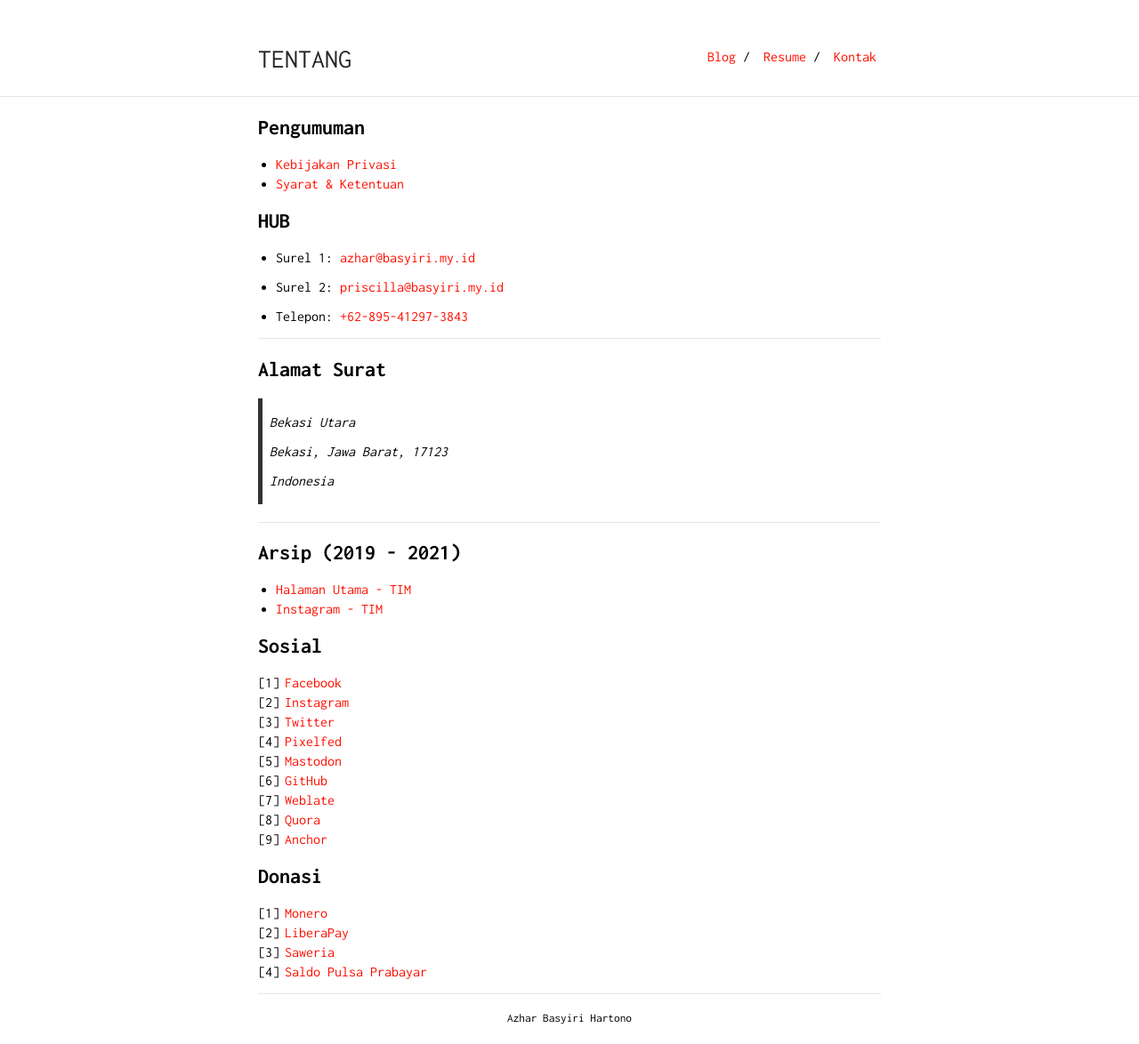
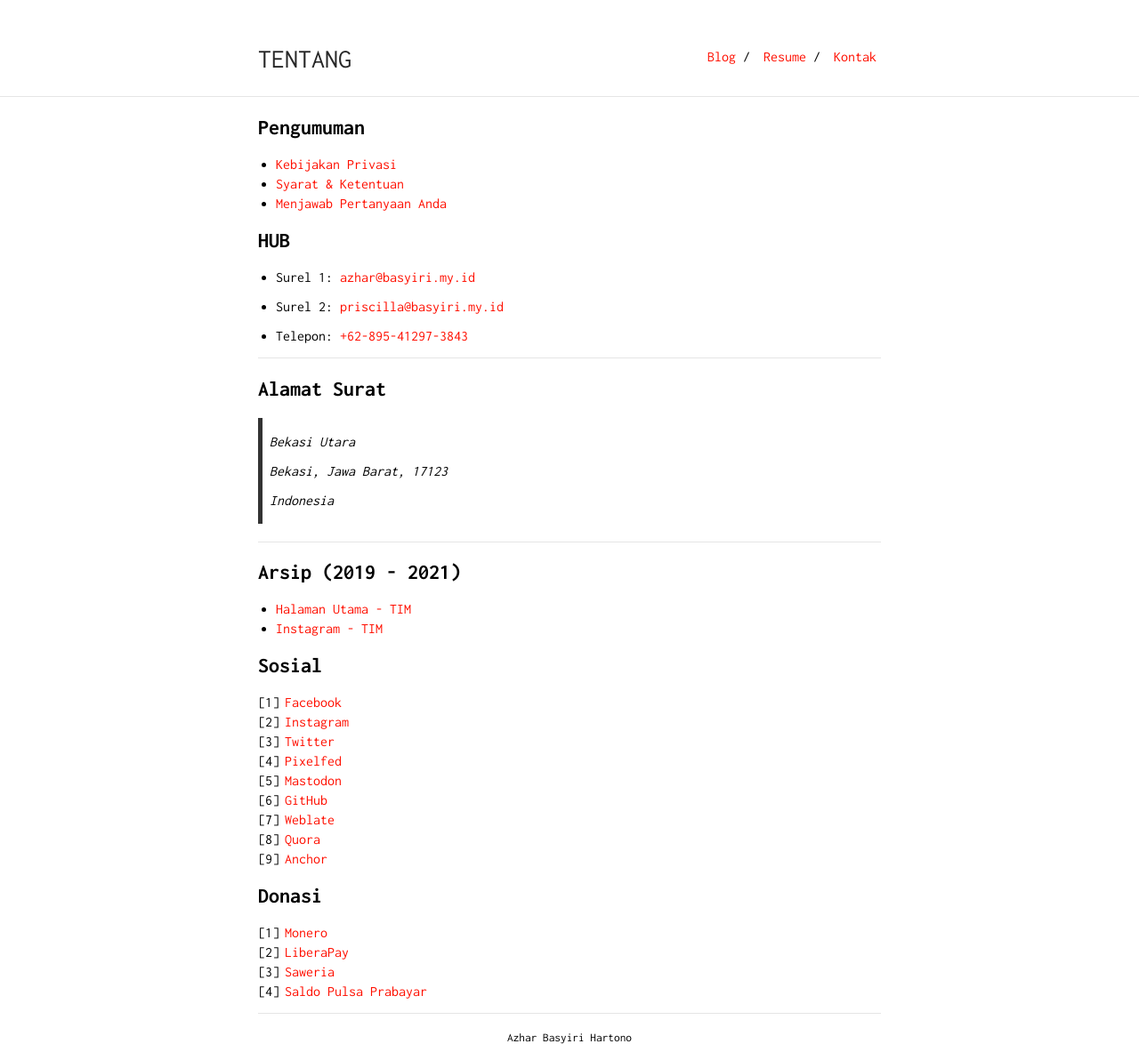
Before and after one commit to intrapegasus/id, a Jekyll site: the page built from kontak.md, in a window 1280 px wide. Shown: the whole page at 89% size. Built offline with Jekyll 4.4.1, drawn with Linux system fonts in a browser that asks for light colours; our own code applies the rules of GitHub Pages for plain Markdown files; before the commit the page ends 1152 px from its top, so only the background shows below that.

Commit message:
Update kontak.md

```diff
--- a/kontak.md
+++ b/kontak.md
@@ -7,6 +7,7 @@ is_contact: true
 
 * [Kebijakan Privasi](http://azhar.basyiri.my.id/p/privasi.html)
 * [Syarat & Ketentuan](http://azhar.basyiri.my.id/p/syarat-dan-ketentuan.html)
+* [Menjawab Pertanyaan Anda](http://azhar.basyiri.my.id/id/faq)
 
 ## HUB
 
```
